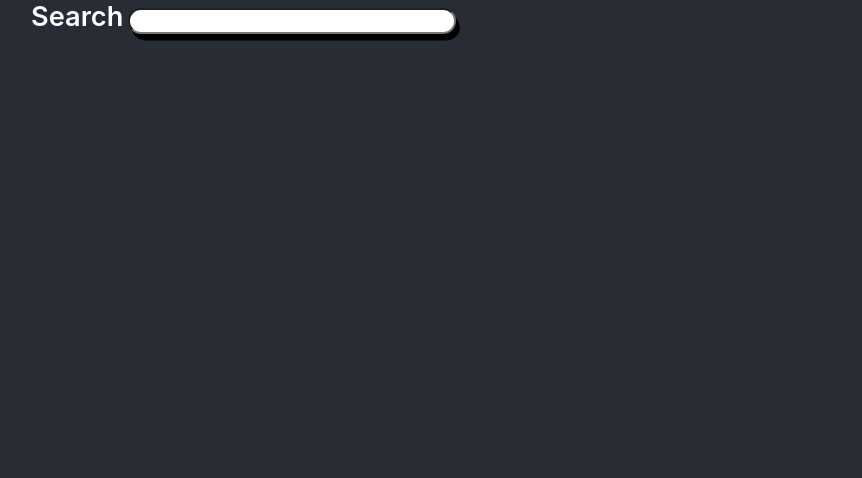
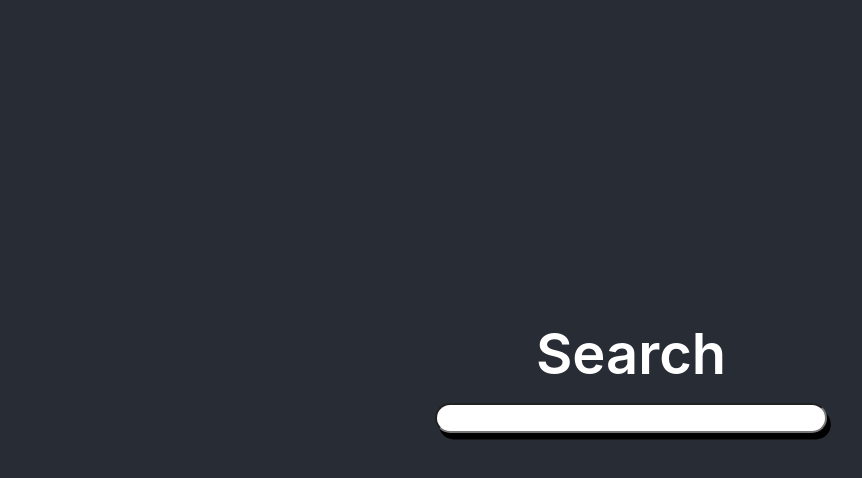
Before and after one commit to Hitesh-IDK/sample-search, a React (Create React App) app: page / in a window 1280 px wide. Shown: the top 478 px of the page, without its empty margins (9-871 px from the left). Built offline with nearby package versions, Linux system fonts and the light colour scheme.

Commit message:
fixed bugs, dynamic styling works now.

```diff
--- a/src/App.css
+++ b/src/App.css
@@ -1,12 +1,7 @@
-.App {
-}
-
 .App {
   background-color: #282c34;
   min-height: 100vh;
   display: flex;
+  flex-direction: column;
+  align-content: center;
 }
-
-.App-link {
-  color: #61dafb;
-}
--- a/src/App.js
+++ b/src/App.js
@@ -1,6 +1,5 @@
 import './App.css';
 import SearchGui from './components/SearchGui';
-import SearchInput from './components/SearchInput';
 
 function App() {
   return (
--- a/src/components/SearchBar.css
+++ b/src/components/SearchBar.css
@@ -1,7 +1,7 @@
 input.search__mini {
-    width: 25%;
-    height: 1.5vw;
-    font-size: 1.3vw;
+    width: 45vw;
+    height: 3vh;
+    font-size: 2vh;
     box-shadow: 0.2vw 0.2vw;
     border-radius: 5vw;
     margin : 15px 5px 5px 15px;
@@ -9,9 +9,9 @@ input.search__mini {
 
 input.search {
     align-items: center;
-    width: 25vw;
-    height: 1.5vw;
-    font-size: 1.3vw;
+    width: 30vw;
+    height: 3vh;
+    font-size: 2.4vh;
     box-shadow: 0.3vw 0.5vw;
     border-radius: 5vw;
 }
--- a/src/components/SearchBar.js
+++ b/src/components/SearchBar.js
@@ -4,8 +4,8 @@ import React, {useState} from 'react';
 const SearchBar = (props) => {
 
     const [searchInput, setSearchInput] = useState('');
-    const [submitStatus, setSubmitStatus] = useState(false);
-    const designClass = !submitStatus ? "search" : "search__mini";
+    // const [submitStatus, setSubmitStatus] = useState(false);
+    const designClass = !props.isSubmitted ? "search" : "search__mini";
 
     const inputHandler = (event) => {
         setSearchInput(event.target.value);
@@ -13,7 +13,6 @@ const SearchBar = (props) => {
 
     const searchHandler = (event) => {
         if(event.key === 'Enter') {
-            setSubmitStatus(true);
             props.getStatus(true);
         }
     }
--- a/src/components/SearchGui.css
+++ b/src/components/SearchGui.css
@@ -3,7 +3,32 @@ label {
 }
 
 label.search {
-    font-size : 170%;
+    font-size : 350%;
     font-weight: 600;
-    margin : 5px 5px 5px 40px;
+    margin : 0px 0px 15px 0px;
 }
+
+label.search__mini {
+    justify-content: center;
+    font-size : 200%;
+    font-weight: 600;
+    margin : 10px 5px 5px 0px;
+}
+
+div.search_container {
+    flex-direction: column;
+    align-items: center;
+    display : flex;
+    justify-content: center;
+    width: 100%;
+    height: 94vh;
+}
+
+div.search_container__mini{
+    flex-direction: row;
+    align-items: center;
+    display : flex;
+    justify-content: center;
+    width: 100%;
+    height : 7vh;
+}
--- a/src/components/SearchGui.js
+++ b/src/components/SearchGui.js
@@ -1,16 +1,19 @@
 import SearchBar from "./SearchBar";
+import React, {useState} from 'react';
 import "./SearchGui.css";
 
 const SearchGui = () => {
-    const submitStatus = false;
+    const [submitStatus, setSubmitStatus] = useState(false);
     const designClass = submitStatus ? "search__mini" : "search";
+    const containerClass = submitStatus ? "search_container__mini" : "search_container";
     const getSubmitStatus = (submitStatus) => {
-        this.submitStatus = submitStatus;
+        setSubmitStatus(submitStatus);
     }
+
     return (
-        <div className={designClass} >
+        <div className={containerClass} >
             <label className={designClass}>Search</label>
-            <SearchBar className="searchBar" getStatus={getSubmitStatus} />
+            <SearchBar className="searchBar" getStatus={getSubmitStatus} isSubmitted={submitStatus} />
         </div>
     );
 }
```
